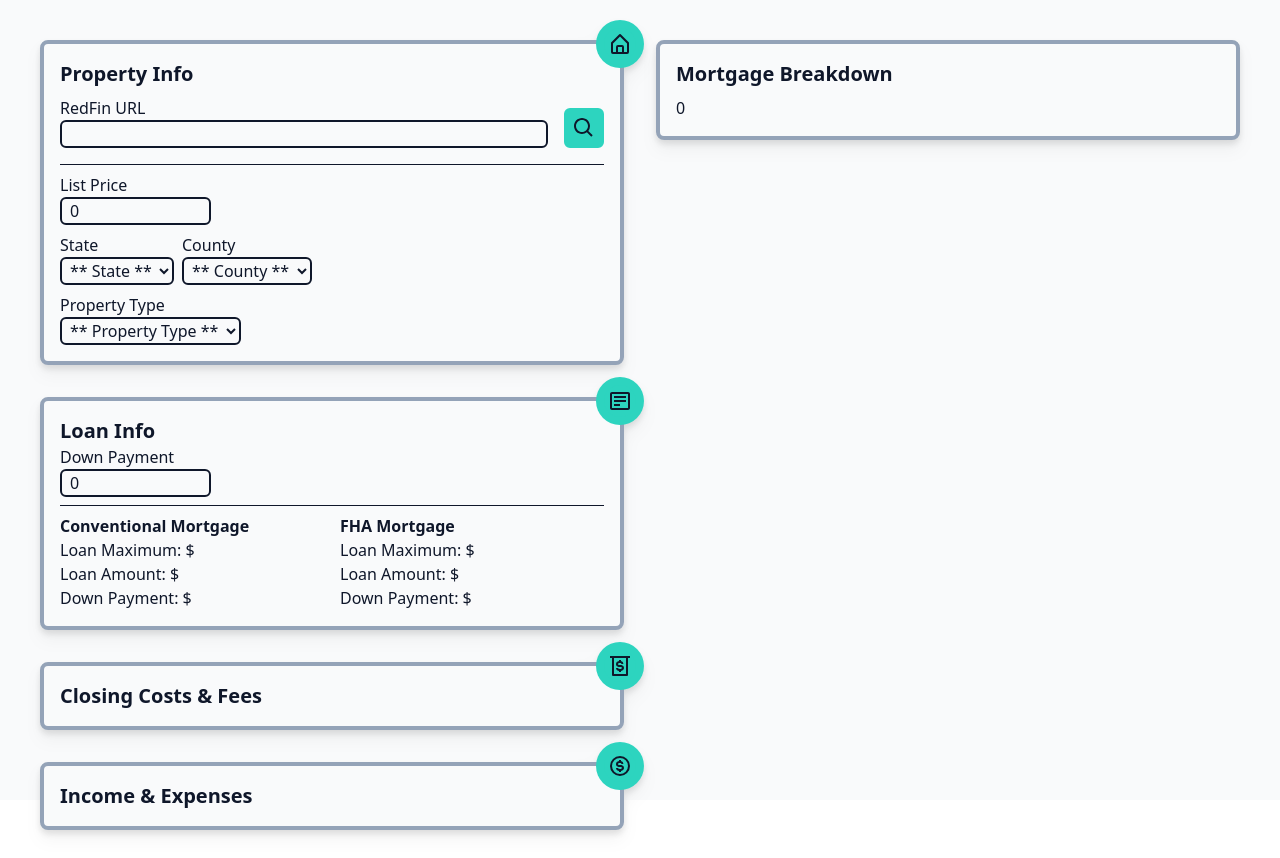
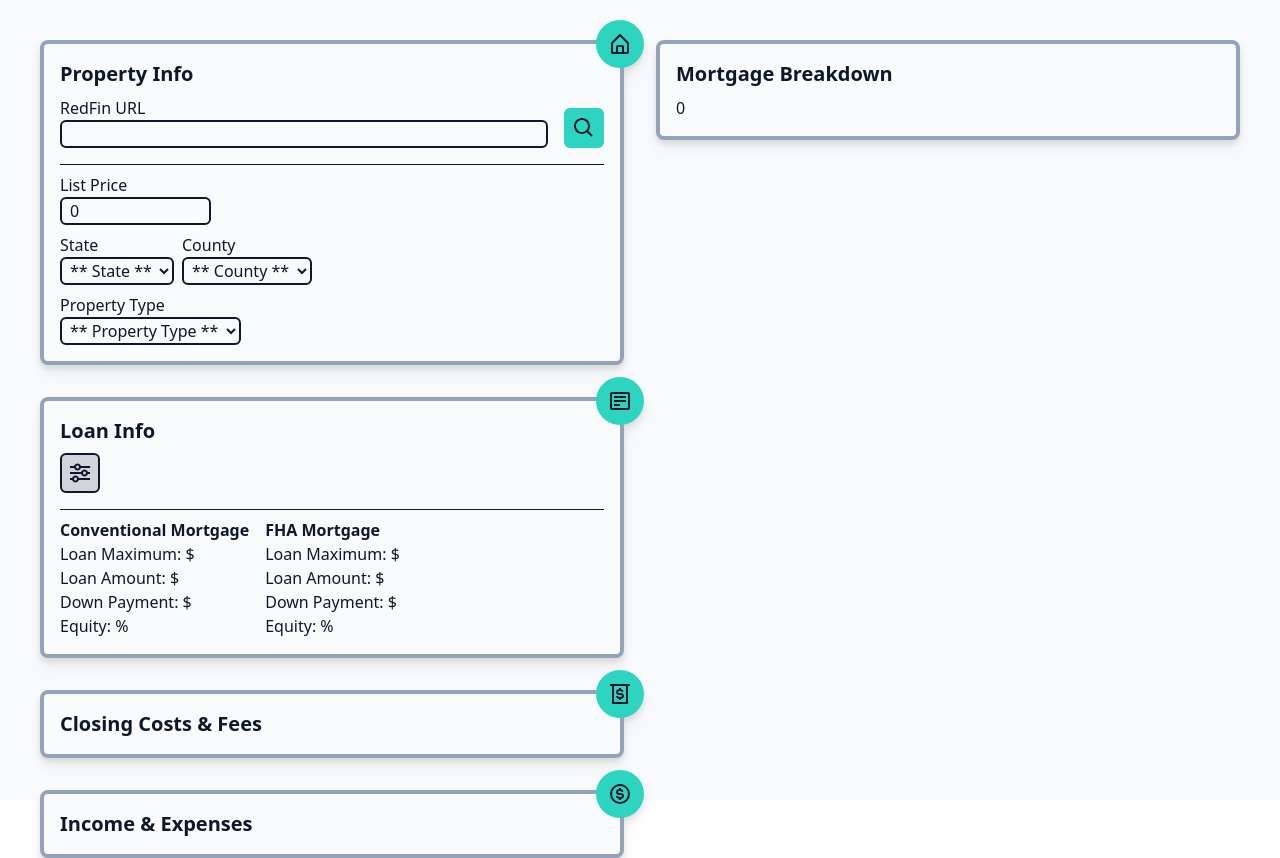
Before and after one commit to samueltanner/mortgage_app, a Next.js app: page /calculator in a window 1280 px wide. Before the commit the page ends 830 px from the top, so only its background shows below. Built offline with nearby package versions, Linux system fonts and the light colour scheme.

Commit message:
gets loan setting dropdown working but still needs down payment customizing

```diff
--- a/src/pages/calculator.tsx
+++ b/src/pages/calculator.tsx
@@ -1,7 +1,7 @@
 import { CalculatorCard } from '@/components/CalculatorCard'
 import { CardOverlayIcon } from '@/components/CardOverlayIcon'
 import { useState, useRef, useEffect, useCallback } from 'react'
-import { BiSearch } from 'react-icons/bi'
+import { BiSearch, BiRightArrowAlt, BiSliderAlt, BiCheck } from 'react-icons/bi'
 import { useGetPropertyInfo } from '@/lib/useGetPropertyInfo'
 import { useGetCounties } from '@/lib/useGetCounties'
 import { useGetLoanLimits } from '@/lib/useGetLoanLimits'
@@ -23,6 +23,7 @@ interface OptimizedLoan {
   primaryLoanAmount: number
   secondaryLoanAmount: number | null
   downPayment: number
+  equity: number
 }
 
 interface OptimizedLoans {
@@ -40,6 +41,11 @@ const Calculator = ({}) => {
   const [loanMaximums, setLoanMaximums] = useState<LoanMaximums>()
   const [downPayment, setDownPayment] = useState<number>(0)
   const [optimizedLoans, setOptimizedLoans] = useState<OptimizedLoans>()
+  const [loanSettingsExpanded, setLoanSettingsExpanded] =
+    useState<boolean>(false)
+  const [FHAEligible, setFHAEligible] = useState<boolean>(true)
+  const [piggyBackEligible, setPiggyBackEligible] = useState<boolean>(true)
+  const [jumboEligible, setJumboEligible] = useState<boolean>(true)
 
   const {
     data: propertyData,
@@ -68,6 +74,7 @@ const Calculator = ({}) => {
   })
 
   const urlInputRef = useRef<HTMLInputElement>(null)
+  const downPaymentInputRef = useRef<HTMLInputElement>(null)
 
   const handleSearchRedfinUrl = () => {
     if (!urlInputRef.current) return
@@ -153,6 +160,28 @@ const Calculator = ({}) => {
     return getLoanMaximums()
   }, [loanLimits, getLoanMaximums])
 
+  useEffect(() => {
+    if (!loanMaximums || !listPrice) return
+    const fhaLoanTerms = getOptimizedLoanTerms(
+      loanMaximums.fha_max,
+      listPrice,
+      'fha',
+      downPayment ? downPayment : null,
+    )
+    const conventionalLoanTerms = getOptimizedLoanTerms(
+      loanMaximums.conventional_max,
+      listPrice,
+      'conventional',
+      downPayment ? downPayment : null,
+    )
+    const optimizedLoanObj = {
+      fha: fhaLoanTerms,
+      conventional: conventionalLoanTerms,
+    }
+
+    setOptimizedLoans(optimizedLoanObj)
+  }, [loanMaximums, listPrice, downPayment])
+
   const propertyTypeName: {
     [key: string]: string
     one_unit: string
@@ -175,11 +204,15 @@ const Calculator = ({}) => {
     setListPrice(0)
   }
 
+  const getPercent = (num: number, denom: number) => {
+    return Number(((num / denom) * 100).toFixed(2))
+  }
+
   const getOptimizedLoanTerms = (
     loanMax: number,
     listPrice: number,
     loanType: string,
-    customDownPaymentAmount?: number,
+    customDownPaymentAmount?: number | null,
   ) => {
     const minPercentDown: {
       [key: string]: number
@@ -205,28 +238,17 @@ const Calculator = ({}) => {
         : listPrice - minDown,
       downPayment: (customDownPossible && customDownPaymentAmount) || minDown,
       secondaryLoanAmount: null,
+      equity: getPercent(
+        (customDownPossible && customDownPaymentAmount) || minDown,
+        listPrice,
+      ),
     }
   }
 
-  useEffect(() => {
-    if (!loanMaximums || !listPrice) return
-    const fhaLoanTerms = getOptimizedLoanTerms(
-      loanMaximums.fha_max,
-      listPrice,
-      'fha',
-    )
-    const conventionalLoanTerms = getOptimizedLoanTerms(
-      loanMaximums.conventional_max,
-      listPrice,
-      'conventional',
-    )
-    const optimizedLoanObj = {
-      fha: fhaLoanTerms,
-      conventional: conventionalLoanTerms,
+  const handleCustomDownPayment = (downPayment: number) => {
+    console.log(downPayment)
+    setDownPayment(downPayment)
   }
-
-    setOptimizedLoans(optimizedLoanObj)
-  }, [loanMaximums, listPrice])
 
   return (
     <div className="grid h-screen w-screen grid-cols-2 gap-8 bg-gray-50 p-10 text-slate-900">
@@ -369,25 +391,123 @@ const Calculator = ({}) => {
           <h1 className="text-xl font-bold">Loan Info</h1>
           <span className="flex gap-2">
             <span className="flex flex-col">
+              <span className="flex w-fit items-end gap-4">
+                <button
+                  className={`my-2 flex h-10 w-10 flex-none items-center justify-center rounded-md border-2 ${
+                    loanSettingsExpanded
+                      ? 'border-teal-400 bg-teal-400 hover:bg-teal-200 '
+                      : 'border-slate-900 bg-gray-300 hover:bg-gray-400'
+                  }   duration-300 ease-in-out `}
+                  onClick={() => {
+                    setLoanSettingsExpanded(!loanSettingsExpanded)
+                  }}
+                >
+                  <BiSliderAlt className="h-6 w-6" />
+                </button>
+                {loanSettingsExpanded && (
+                  <div className="flex flex-col gap-2">
+                    <span className="flex flex-col">
                       <label htmlFor="down-payment">Down Payment</label>
-
                       <input
                         id="down-payment"
                         type="number"
-                className="w-[60%] rounded-md border-2 border-slate-900 bg-gray-50 px-2"
-                value={downPayment}
+                        className="rounded-md border-2 border-slate-900 bg-gray-50 px-2"
+                        ref={downPaymentInputRef}
+                        value={downPayment || ''}
                         onChange={(e) => {
                           setDownPayment(Number(e.target.value))
                         }}
                       />
+                    </span>
+                    <span className="flex gap-2">
+                      <button
+                        id="fha-checkbox"
+                        onClick={() => {
+                          setFHAEligible(!FHAEligible)
+                        }}
+                      >
+                        <div
+                          className={`relative flex h-6 w-6 flex-none items-center justify-center rounded-md border-2 border-slate-900 bg-gray-50 px-2
+                      ${
+                        FHAEligible
+                          ? 'border-teal-800 bg-teal-400 hover:bg-teal-200 '
+                          : 'border-slate-900 bg-gray-300 hover:bg-gray-400'
+                      } duration-300 ease-in-out`}
+                        >
+                          {FHAEligible && (
+                            <BiCheck className="absolute h-5 w-5" />
+                          )}
+                        </div>
+                      </button>
+                      <label htmlFor="fha-checkbox">
+                        First-Time Home Buyer
+                      </label>
+                    </span>
+                    <span className="flex gap-2">
+                      <button
+                        id="fha-checkbox"
+                        onClick={() => {
+                          setPiggyBackEligible(!piggyBackEligible)
+                        }}
+                      >
+                        <div
+                          className={`relative flex h-6 w-6 flex-none items-center justify-center rounded-md border-2 border-slate-900 bg-gray-50 px-2
+                      ${
+                        piggyBackEligible
+                          ? 'border-teal-800 bg-teal-400 hover:bg-teal-200 '
+                          : 'border-slate-900 bg-gray-300 hover:bg-gray-400'
+                      } duration-300 ease-in-out`}
+                        >
+                          {piggyBackEligible && (
+                            <BiCheck className="absolute h-5 w-5" />
+                          )}
+                        </div>
+                      </button>
+                      <label htmlFor="fha-checkbox">
+                        Show Piggy Loan Options
+                      </label>
+                    </span>
+                    <span className="flex gap-2">
+                      <button
+                        id="fha-checkbox"
+                        onClick={() => {
+                          setJumboEligible(!jumboEligible)
+                        }}
+                      >
+                        <div
+                          className={`relative flex h-6 w-6 flex-none items-center justify-center rounded-md border-2 border-slate-900 bg-gray-50 px-2
+                      ${
+                        jumboEligible
+                          ? 'border-teal-800 bg-teal-400 hover:bg-teal-200 '
+                          : 'border-slate-900 bg-gray-300 hover:bg-gray-400'
+                      } duration-300 ease-in-out`}
+                        >
+                          {jumboEligible && (
+                            <BiCheck className="absolute h-5 w-5" />
+                          )}
+                        </div>
+                      </button>
+                      <label htmlFor="fha-checkbox">
+                        Show Jumbo Loan Options
+                      </label>
+                    </span>
+                    {/* <input
+                      type="checkbox"
+                      name=""
+                      id="fha-checkbox"
+                      className="rounded-md border-2 border-slate-900 bg-gray-50 px-2"
+                    /> */}
+                  </div>
+                )}
+              </span>
             </span>
           </span>
           <span className="flex w-full items-center justify-center">
             <hr className="my-2 flex w-full border-slate-900" />
           </span>
           <div className="flex flex-col gap-2">
-            <span className="flex items-end gap-4">
-              <span className="flex w-full flex-col">
+            <span className="flex flex-wrap gap-4">
+              <span className="flex w-fit flex-col">
                 <h2 className="font-bold">Conventional Mortgage</h2>
                 <p>Loan Maximum: ${loanMaximums?.conventional_max}</p>
                 <p>
@@ -397,13 +517,17 @@ const Calculator = ({}) => {
                 <p>
                   Down Payment: ${optimizedLoans?.conventional?.downPayment}
                 </p>
+                <p>Equity: {optimizedLoans?.conventional?.equity}%</p>
               </span>
-              <span className="flex w-full flex-col">
+              {FHAEligible && (
+                <span className="flex w-fit flex-col">
                   <h2 className="font-bold">FHA Mortgage</h2>
                   <p>Loan Maximum: ${loanMaximums?.fha_max}</p>
                   <p>Loan Amount: ${optimizedLoans?.fha?.primaryLoanAmount}</p>
                   <p>Down Payment: ${optimizedLoans?.fha?.downPayment}</p>
+                  <p>Equity: {optimizedLoans?.fha?.equity}%</p>
                 </span>
+              )}
             </span>
           </div>
         </CalculatorCard>
```
Lines whose indentation alone changed are shown as unchanged.
